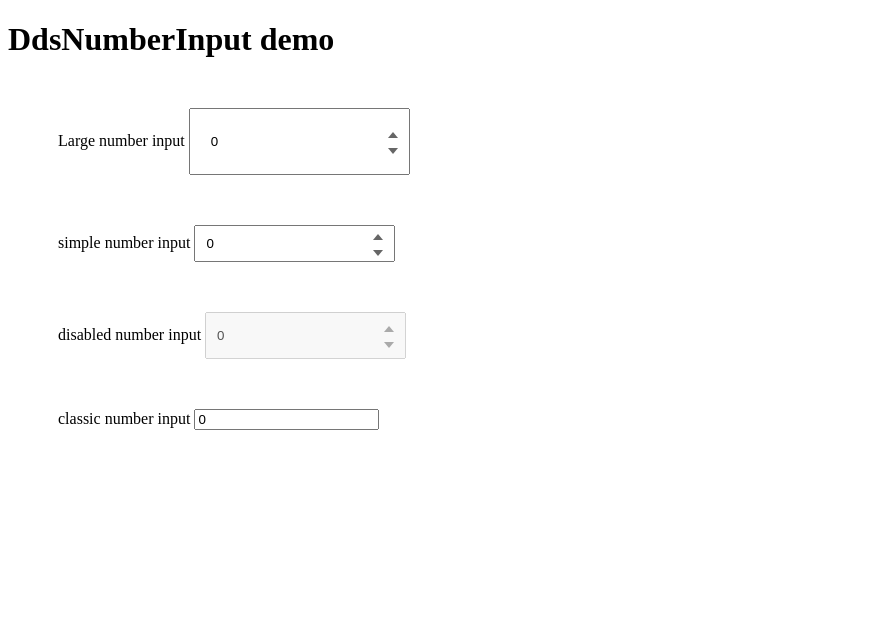
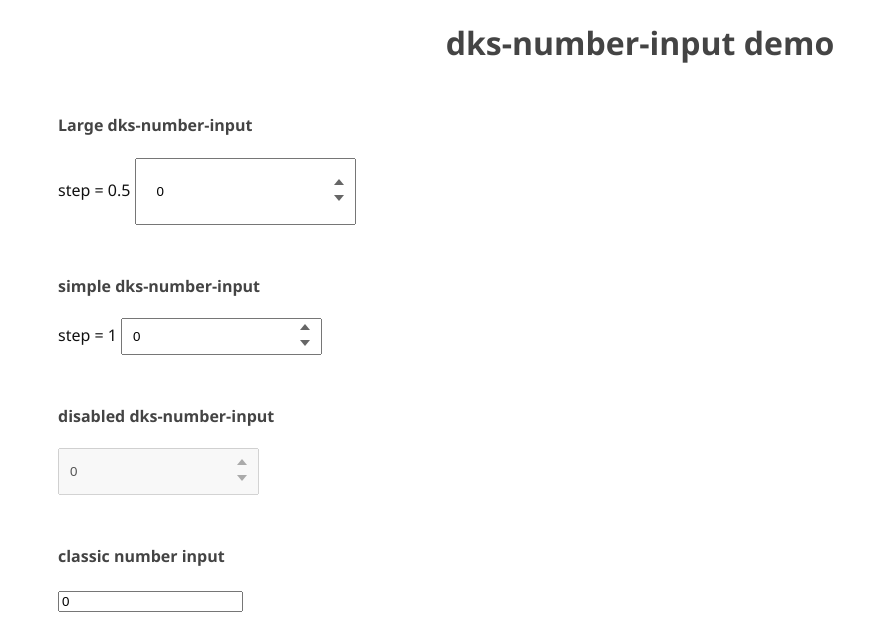
Before and after one commit to Dyskovsky/angulario-number-input, an Angular app: page / in a window 1280 px wide. Shown: the top 644 px of the page, without its empty margins (0-888 px from the left). Built offline with nearby package versions, Linux system fonts and the light colour scheme.

Commit message:
Deploy to GitHub Pages

```diff
--- a/package.json
+++ b/package.json
@@ -19,7 +19,8 @@
     "build-lib": "gulp inline-templates && ngc -p tsconfig-lib.json",
     "preversion": "git pull -r",
     "postversion": "git push --tags",
-    "publish-lib": "npm run build-lib && npm publish"
+    "publish-lib": "npm run build-lib && npm publish",
+    "deploy": "ng build --prod --base-href \"/angulario-number-input/\"  && ngh"
   },
   "files": [
     "dist/*"
@@ -49,6 +50,7 @@
     "@types/jasmine": "~2.5.53",
     "@types/jasminewd2": "~2.0.2",
     "@types/node": "^6.0.92",
+    "angular-cli-ghpages": "^0.5.2",
     "codelyzer": "~4.0.0",
     "gulp": "^3.9.1",
     "gulp-clean": "^0.3.2",
--- a/src/app/app.component.html
+++ b/src/app/app.component.html
@@ -1,29 +1,39 @@
 <h1>
-  DdsNumberInput demo
+  dks-number-input demo
 </h1>
 
 <div>
-  Large number input
+  <h4>
+    Large dks-number-input
+  </h4>
+  step = 0.5
   <dks-number-input>
-    <input id="btn1" type="number" [(ngModel)]="digit" step="0.4"/>
+    <input id="btn1" type="number" [(ngModel)]="largeInputVariable" step="0.5"/>
   </dks-number-input>
 </div>
 
 <div>
-  simple number input
+  <h4>
+    simple dks-number-input
+  </h4>
+  step = 1
   <dks-number-input>
-      <input id="btn2" type="number" [(ngModel)]="digit2" step="1"/>
+      <input id="btn2" type="number" [(ngModel)]="simpleInputVariable" step="1"/>
     </dks-number-input>
 </div>
 
 <div>
-  disabled number input
+  <h4>
+    disabled dks-number-input
+  </h4>
   <dks-number-input>
-    <input id="btn3" type="number" [(ngModel)]="digit2" step="1" disabled/>
+    <input id="btn3" type="number" [(ngModel)]="disabledInputVariable" disabled/>
   </dks-number-input>
 </div>
 
 <div>
-  classic number input
-  <input type="number" [(ngModel)]="digit3"/>
+  <h4>
+    classic number input
+  </h4>
+  <input type="number" [(ngModel)]="classicInputVariable"/>
 </div>
--- a/src/app/app.component.ts
+++ b/src/app/app.component.ts
@@ -7,7 +7,8 @@ import { Component } from '@angular/core';
 })
 export class AppComponent {
   title = 'app';
-  digit = 0;
-  digit2 = 0;
-  digit3 = 0;
+  largeInputVariable = 0;
+  simpleInputVariable = 0;
+  disabledInputVariable = 0;
+  classicInputVariable = 0;
 }
--- a/src/styles.css
+++ b/src/styles.css
@@ -1 +1,15 @@
 /* You can add global styles to this file, and also import other style files */
+
+body {
+	font-family: 'Segoe UI', Tahoma, Geneva, Verdana, sans-serif;
+	color: #111111;
+}
+
+h1 {
+	text-align: center;
+}
+
+
+h1, h4 {
+ color: #444444;
+}
```
Also changed, not shown: 1 other file (tests, documents, lock files or other folders).
